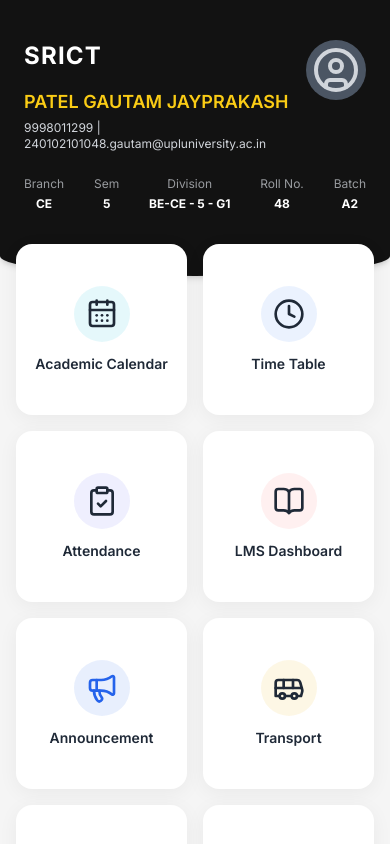
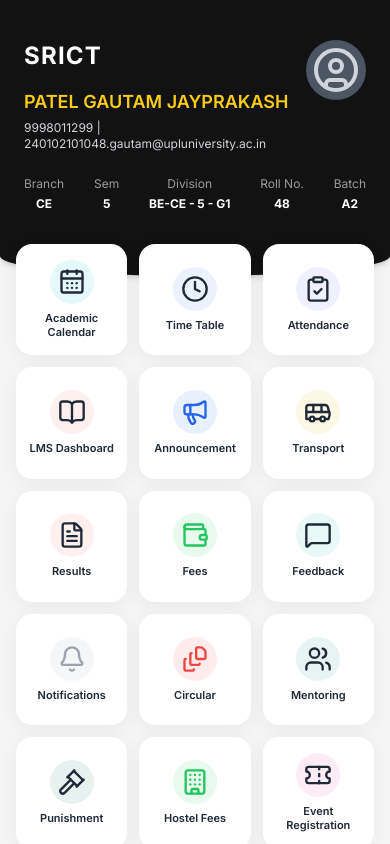
Before and after one commit to jatin8469/attendence-app, a React (Vite) app: page /dashboard in a window 390 px wide. Shown: the top 844 px of the page. Built offline with nearby package versions, Linux system fonts and the light colour scheme.

Commit message:
Change mobile grid to 3 columns

```diff
--- a/src/components/DashboardCard.jsx
+++ b/src/components/DashboardCard.jsx
@@ -5,12 +5,12 @@
   return (
     <Link
       to={linkTo}
-      className="bg-white rounded-2xl p-4 flex flex-col items-center justify-center gap-3 shadow-soft hover:shadow-md transition-shadow duration-300 aspect-square group"
+      className="bg-white rounded-2xl p-3 md:p-4 flex flex-col items-center justify-center gap-2 md:gap-3 shadow-soft hover:shadow-md transition-shadow duration-300 aspect-square group"
     >
-      <div className={`p-3 rounded-full ${colorClass} bg-opacity-10 group-hover:bg-opacity-20 transition-all duration-300`}>
-        <Icon className={`w-8 h-8 ${colorClass.replace('bg-', 'text-')}`} />
+      <div className={`p-2 md:p-3 rounded-full ${colorClass} bg-opacity-10 group-hover:bg-opacity-20 transition-all duration-300`}>
+        <Icon className={`w-7 h-7 md:w-8 md:h-8 ${colorClass.replace('bg-', 'text-')}`} />
       </div>
-      <span className="text-sm font-semibold text-center text-gray-800 group-hover:text-black transition-colors">
+      <span className="text-[11px] md:text-sm font-semibold text-center leading-tight text-gray-800 group-hover:text-black transition-colors">
         {title}
       </span>
     </Link>
--- a/src/pages/Dashboard.jsx
+++ b/src/pages/Dashboard.jsx
@@ -40,7 +40,7 @@
 
   return (
     <Layout>
-      <div className="grid grid-cols-2 md:grid-cols-3 gap-4 pb-8">
+      <div className="grid grid-cols-3 gap-3 md:gap-4 pb-8">
         {cards.map((card, idx) => (
           <DashboardCard
             key={idx}
```
